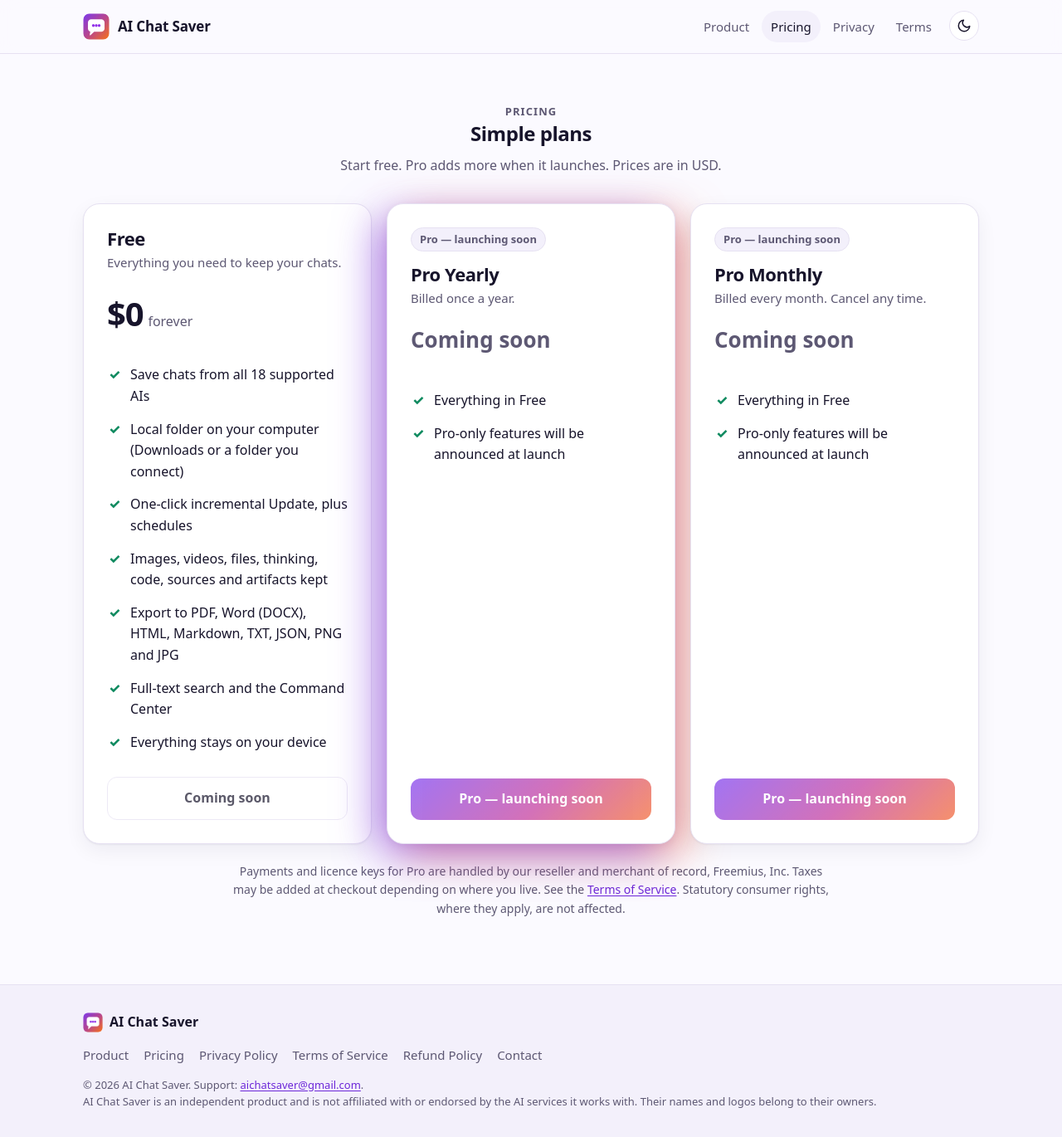
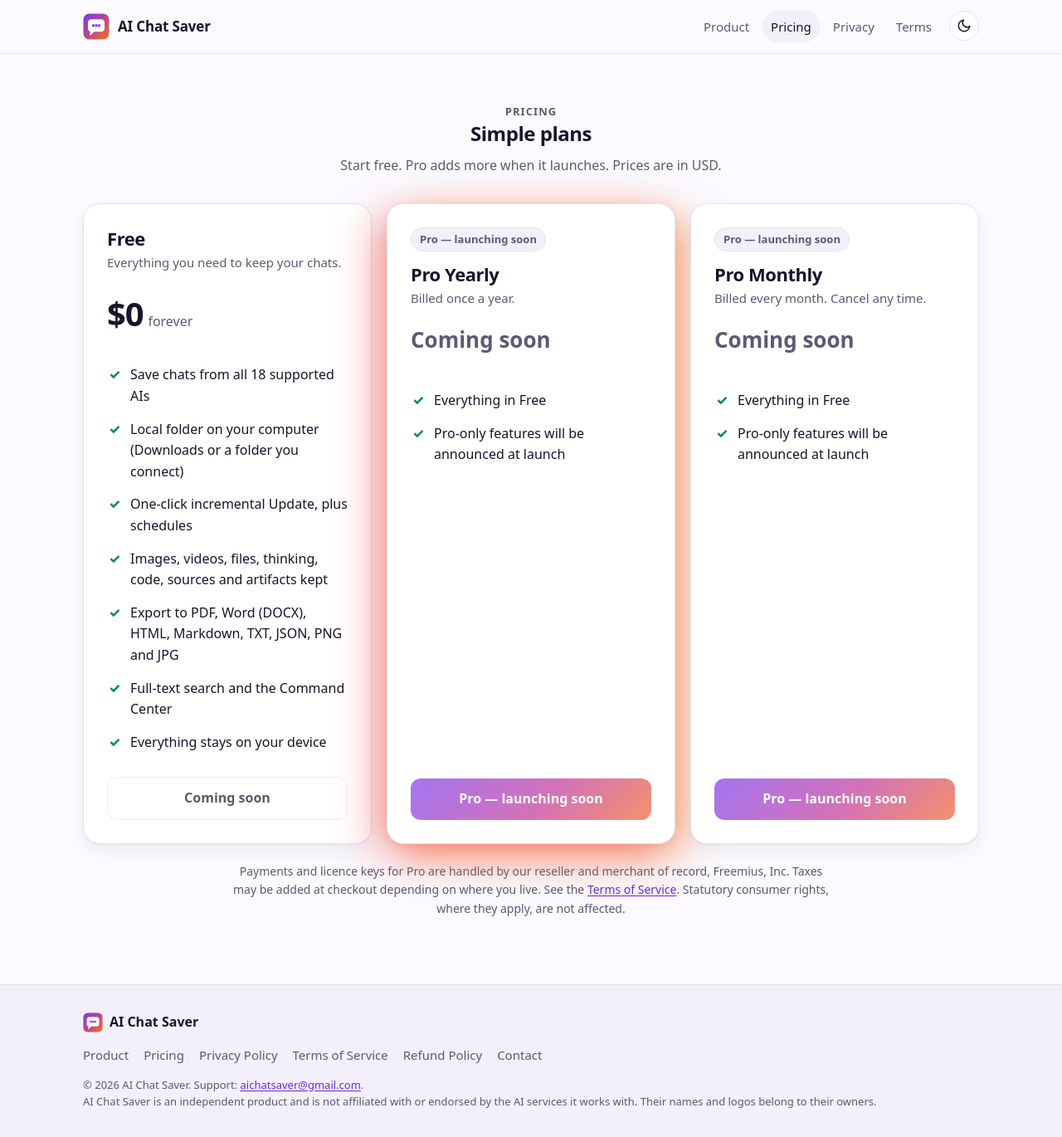
Before and after one commit to aichatsaver/aichatsaver.github.io, a Jekyll site: the page built from pricing.html, in a window 1280 px wide and 1370 px high. Shown: the whole window at 83% size. Built offline with Jekyll 4.4.1, drawn with Linux system fonts in a browser that asks for light colours.

Commit message:
Pricing: Yearly glow red/orange only

```diff
--- a/assets/css/style.css
+++ b/assets/css/style.css
@@ -108,7 +108,7 @@ kbd{font:600 .85em var(--mono);padding:2px 7px;border-radius:6px;border:1px soli
 .plans{display:grid;grid-template-columns:repeat(3,1fr);gap:18px;align-items:stretch}
 @media (max-width:900px){.plans{grid-template-columns:1fr;max-width:480px;margin:0 auto}}
 .plan{display:flex;flex-direction:column;background:var(--card);border:1px solid var(--line);border-radius:20px;padding:28px;box-shadow:var(--shadow);position:relative}
-.plan.featured{box-shadow:-16px 14px 50px -4px rgba(124,58,237,.6),16px 14px 50px -4px rgba(242,98,46,.55),0 2px 8px rgba(23,20,43,.06)}
+.plan.featured{box-shadow:-16px 14px 50px -4px rgba(239,68,68,.5),16px 14px 50px -4px rgba(249,115,22,.55),0 2px 8px rgba(23,20,43,.06)}
 .plan h2{font-size:22px;margin:0 0 4px}
 .plan .sub{color:var(--muted);margin:0 0 18px;font-size:15px}
 .price{display:flex;align-items:baseline;gap:6px;min-height:52px;margin-bottom:6px}
```
